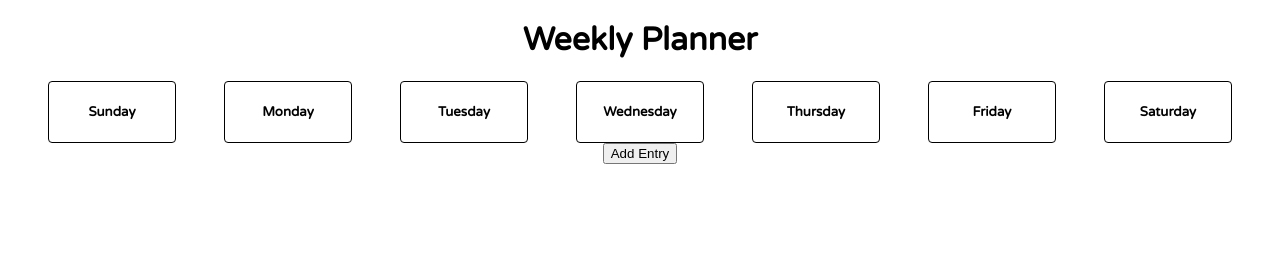
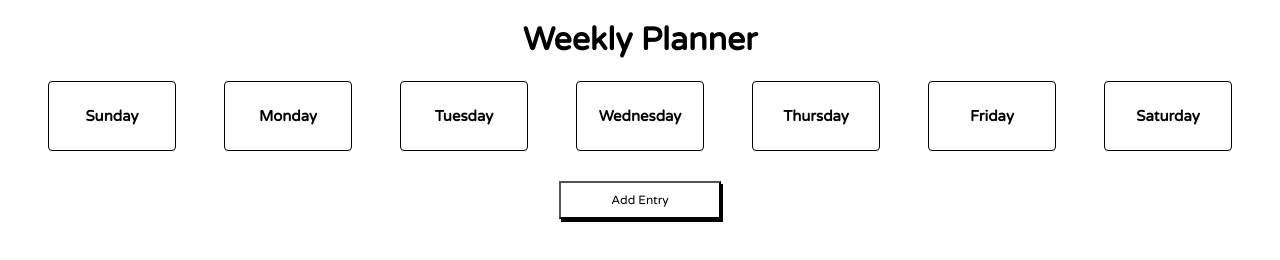
Before and after one commit to Tiffanytliem/week-planner, a website: page index.html in a window 1280 px wide. Drawn offline with Linux system fonts and the light colour scheme.

Commit message:
third commit

```diff
--- a/styles.css
+++ b/styles.css
@@ -23,4 +23,14 @@ body {
   text-align: center;
   border: solid black 1px;
   border-radius: 4px;
+  font-size: 18px;
 }
+
+.add-entry {
+  margin: 30px 0;
+  font-family: "Varela Round", sans-serif;
+  background-color: white;
+  padding: 10px 50px;
+  font-size: 12px;
+  box-shadow: 2px 3px;
+}
```
